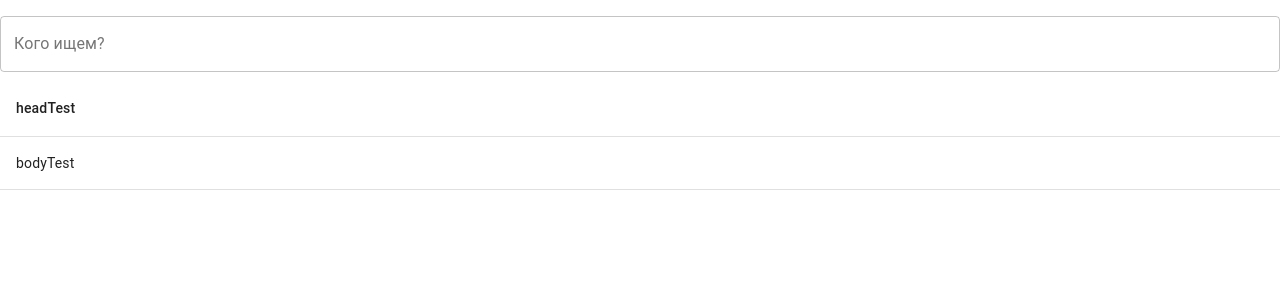
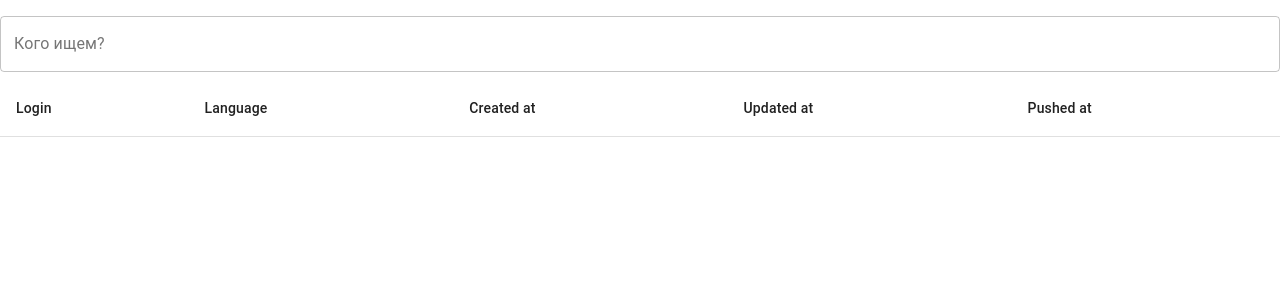
Before and after one commit to PopinskiSoda/github-search, a React (Create React App) app: page / in a window 1280 px wide. Shown: the top 300 px of the page. Built offline with nearby package versions, Linux system fonts and the light colour scheme.

Commit message:
Table changes

```diff
--- a/src/components/ReposTable.js
+++ b/src/components/ReposTable.js
@@ -1,38 +1,40 @@
 import React from 'react';
+import { useSelector, useDispatch } from 'react-redux';
 import Table from '@material-ui/core/Table';
 import TableBody from '@material-ui/core/TableBody';
 import TableHead from '@material-ui/core/TableHead';
 import TableRow from '@material-ui/core/TableRow';
 import TableCell from '@material-ui/core/TableCell';
 
-const createData = (name, stars) => { return { name, stars }}
+const ReposTable = () => {
+	const repos = useSelector(state => state.reposList.repos);
+	const dispatch = useDispatch();
 
-// const rows = [
-// 	createData('Test1', 1337),
-// 	createData('Test2', 1338),
-// 	createData('Test3', 1339),
-// 	createData('Test4', 13310),
-// 	createData('Test5', 133123),
-// 	createData('Test6', 1312337),
-// 	createData('Test7', 55132337)
-// ]
+	const dateHelper = (UTCString) => (new Date(UTCString)).toLocaleDateString();
 
-const ReposTable = () => {
 	return (
 		<Table>
 			<TableHead>
 				<TableRow>
-					<TableCell>
-						headTest
-					</TableCell>
+					<TableCell>Login</TableCell>
+					<TableCell>Language</TableCell>
+					<TableCell>Created at</TableCell>
+					<TableCell>Updated at</TableCell>
+					<TableCell>Pushed at</TableCell>
 				</TableRow>
 			</TableHead>
 			<TableBody>
-				<TableRow>
-					<TableCell>
-						bodyTest
-					</TableCell>
-				</TableRow>
+				{repos.map((row) => {
+					return (
+						<TableRow key={row.id}>
+							<TableCell>{row.name}</TableCell>
+							<TableCell>{row.language}</TableCell>
+							<TableCell>{dateHelper(row.created_at)}</TableCell>
+							<TableCell>{dateHelper(row.updated_at)}</TableCell>
+							<TableCell>{dateHelper(row.pushed_at)}</TableCell>
+						</TableRow>
+					)
+				})}
 			</TableBody>
 		</Table>
 	);
--- a/src/components/SearchBox.js
+++ b/src/components/SearchBox.js
@@ -27,7 +27,7 @@ const SearchBox = () => {
 
 	const handleSelect = () => {
 		if (searchValue.length >= MIN_SEARCH_LENGTH) {
-			dispatch({type: 'FETCH_REPOS_BY_USER_REQUESTED', userLogin: searchValue});
+			dispatch({type: 'FETCH_REPOS_REQUESTED', userLogin: searchValue});
 		}
 	}
 
--- a/src/reducers/listReducer.js
+++ b/src/reducers/listReducer.js
@@ -4,26 +4,14 @@ const initState = {
 
 const listReducer = (state = initState, action) => {
 	switch (action.type) {
-		// case 'SORT_ASC':
-		// 	return {
-		// 		...state,
-		// 		test: 'test'
-		// 	}
 
-		// case 'SORT_DESC':
-		// 	return {
-		// 		...state,
-		// 		test: 'test'
-		// 	}
-
-		case 'FETCH_REPOS_BY_USER_SUCCEEDED':
-			console.log(action.response);
+		case 'FETCH_REPOS_SUCCEEDED':
 			return {
 				...state,
 				repos: action.response
 			}
 
-		case 'FETCH_REPOS_BY_USER_FAILED':
+		case 'FETCH_REPOS_FAILED':
 			return {
 				...state
 			}
--- a/src/sagas.js
+++ b/src/sagas.js
@@ -24,14 +24,14 @@ function fetchUsersByPrefix(prefix) {
 
 function* getRepos(action) {
 	try {
-		const response = yield call(fetchReposByUserLogin, action.userLogin);
-		yield put({type: 'FETCH_REPOS_BY_USER_SUCCEEDED', response: response});
+		const response = yield call(fetchRepos, action.userLogin);
+		yield put({type: 'FETCH_REPOS_SUCCEEDED', response: response});
 	} catch (e) {
-		yield put({type: 'FETCH_REPOS_BY_USER_FAILED', message: e.message});
+		yield put({type: 'FETCH_REPOS_FAILED', message: e.message});
 	}
 }
 
-function fetchReposByUserLogin(userLogin) {
+function fetchRepos(userLogin) {
 	return fetch(`https://api.github.com/users/${userLogin}/repos?per_page=100`).then(response =>
 		response.json()
 	);
```
